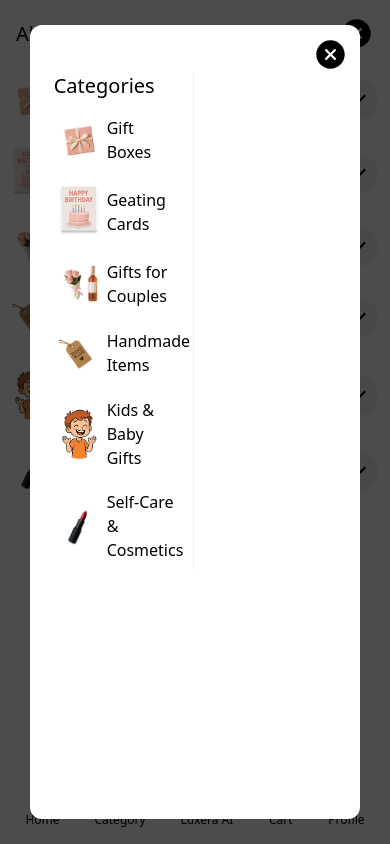
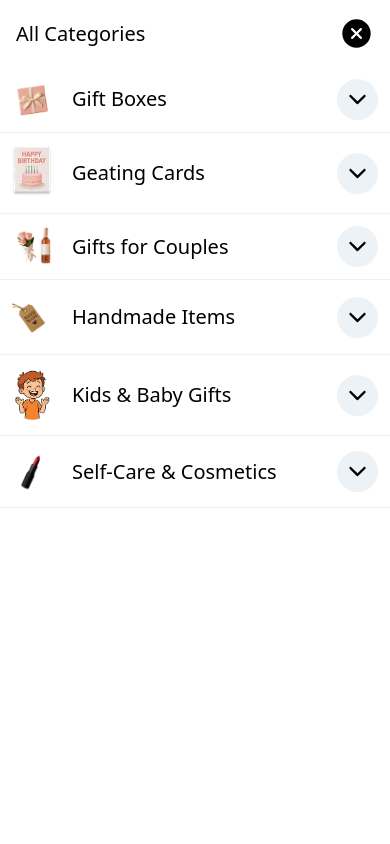
Before and after one commit to GeoLine02/luxera, a Next.js app: page /1 in a window 390 px wide. Both pictures are taken after a click on the element "Category". Shown: the top 844 px of the page. Built offline with nearby package versions, Linux system fonts and the light colour scheme; a web font is replaced by a local one.

Commit message:
hotfix: paddings and margins

```diff
--- a/app/[locale]/(home)/components/categories/CategoriesModal.tsx
+++ b/app/[locale]/(home)/components/categories/CategoriesModal.tsx
@@ -12,6 +12,7 @@ import { useState } from "react";
 import { CategoryType, SubCategoryType } from "@/app/types/categories";
 import MobileCategoriesModal from "./MobileCategoriesModal";
 import classNames from "classnames";
+import DesktopCategoriesModal from "./DesktopCategoriesModal";
 
 const CategoriesModal = () => {
   const dispatch = useDispatch<AppDispatch>();
@@ -34,15 +35,16 @@ const CategoriesModal = () => {
     useSelector((state: RootState) => state.categoriesReducer);
 
   const mobileCategoriesStyles = classNames(
-    "fixed left-0 w-full z-50 transition-all duration-300 ease-in-out", // fixed positioning
+    "fixed left-0 w-full z-50 transition-all duration-300 ease-in-out",
     {
-      "top-full opacity-0 pointer-events-none": !isCategoriesModalOpen, // off-screen (hidden)
-      "top-0 opacity-100 pointer-events-auto": isCategoriesModalOpen, // visible
+      "top-full opacity-0 pointer-events-none": !isCategoriesModalOpen,
+      "top-0 opacity-100 pointer-events-auto": isCategoriesModalOpen,
     }
   );
 
   return (
-    <div className={`xs:hidden ${mobileCategoriesStyles}`}>
+    <>
+      <div className={`md:hidden ${mobileCategoriesStyles}`}>
         <MobileCategoriesModal
           categories={categories}
           handleChooseCatogery={handleChooseCatogery}
@@ -52,6 +54,17 @@ const CategoriesModal = () => {
           selectedSubCategory={selectedSubCategory}
         />
       </div>
+      <div className={`hidden md:block ${mobileCategoriesStyles}`}>
+        <DesktopCategoriesModal
+          handleChooseCatogery={handleChooseCatogery}
+          categories={categories}
+          handleChooseSubCategory={handleChooseSubCategory}
+          selectedSubCategory={selectedSubCategory}
+          handleCloseModal={handleCloseModal}
+          selectedCategory={selectedCategory}
+        />
+      </div>
+    </>
   );
 };
 
--- a/app/[locale]/(home)/components/hero/Hero.tsx
+++ b/app/[locale]/(home)/components/hero/Hero.tsx
@@ -4,8 +4,8 @@ import HeroPoster from "@/public/HeroPoster.png";
 
 const Hero = () => {
   return (
-    <div className="bg-light-pink flex flex-col items-center lg:flex-row justify-between relative">
-      <div className="ml-7 lg:ml-14 mt-16 xs:max-w-[600px] max-w-[320px] mx-auto space-y-16 pb-7">
+    <div className="bg-light-pink flex flex-col md:items-center lg:flex-row justify-between relative">
+      <div className="ml-5 lg:ml-14 mt-16 xs:max-w-[600px] max-w-[320px] md:mx-auto space-y-16 pb-7">
         <div className="space-y-6">
           <h1 className=" text-[40px] lg:text-6xl font-FRL font-medium">
             Personalized Greeting Cards & Gifts
--- a/app/[locale]/(home)/page.tsx
+++ b/app/[locale]/(home)/page.tsx
@@ -1,7 +1,6 @@
 import SearchContainer from "@/app/shared/search/SearchContainer";
 import BestSellings from "./components/BestSellings/BestSellings";
 import Categories from "./components/categories/Categories";
-import CategoriesModal from "./components/categories/CategoriesModal";
 import ProductsList from "./components/featuredProducts/ProductsList";
 import Hero from "./components/hero/Hero";
 import SellYourProducts from "./components/SellYourProducts/SellYourProducts";
@@ -16,10 +15,8 @@ export default function Home() {
         <SearchContainer />
       </div>
 
-      <div>
-        <Categories />
-        <CategoriesModal />
-      </div>
+      <Categories />
+
       <div className="mt-[50px]">
         <Hero />
       </div>
--- a/app/[locale]/(shopOwner)/shop/register/page.tsx
+++ b/app/[locale]/(shopOwner)/shop/register/page.tsx
@@ -7,7 +7,7 @@ const ShopRegister = () => {
       <div className="hidden bg-light-pink h-screen justify-center items-center w-1/2 md:flex">
         <Image src={CreateShopImage} alt="" />
       </div>
-      <div className="flex h-screen md:justify-center p-4 md:items-center md:w-1/2">
+      <div className="flex h-screen w-full justify-center p-4 md:items-center md:w-1/2">
         <RegisterForm />
       </div>
     </div>
--- a/app/[locale]/layout.tsx
+++ b/app/[locale]/layout.tsx
@@ -8,6 +8,7 @@ import Footer from "../shared/Footer/Footer";
 import ReduxProvider from "../providers/ReduxProvider";
 import MobileTabs from "../shared/mobileTabs/MobileTabs";
 import SideMenu from "../shared/header/SideMenu";
+import CategoriesModal from "./(home)/components/categories/CategoriesModal";
 
 export const metadata: Metadata = {
   title: "Create Next App",
@@ -45,6 +46,7 @@ export default async function RootLayout({
             <main>{children}</main>
             <MobileTabs />
             <Footer />
+            <CategoriesModal />
           </NextIntlClientProvider>
         </ReduxProvider>
       </body>
--- a/app/[locale]/products/page.tsx
+++ b/app/[locale]/products/page.tsx
@@ -3,7 +3,6 @@ import BestSellerProducts from "./components/BestSellerProducts";
 import AllProducts from "./components/AllProducts";
 import ProductFilter from "./components/productFilter/ProductFilter";
 import Categories from "../(home)/components/categories/Categories";
-import CategoriesModal from "../(home)/components/categories/CategoriesModal";
 import SearchContainer from "@/app/shared/search/SearchContainer";
 
 const Products = () => {
@@ -13,14 +12,12 @@ const Products = () => {
         <SearchContainer />
       </div>
 
-      <div>
-        <Categories />
-        <CategoriesModal />
-      </div>
+      <Categories />
+
       <div className="mt-12">
         <ProductFilter />
       </div>
-      <div className="mt-[50px]  px-5">
+      <div className="mt-[50px] px-5">
         <RecommendedProducts />
       </div>
       <div className="mt-[50px] px-5">
--- a/app/shared/header/Header.tsx
+++ b/app/shared/header/Header.tsx
@@ -7,21 +7,12 @@ import { IoCartOutline } from "react-icons/io5";
 
 import Button from "../../ui/Button";
 import { FaBars } from "react-icons/fa6";
-import { useDispatch, useSelector } from "react-redux";
-import { AppDispatch, RootState } from "../../store/store";
+import { useDispatch } from "react-redux";
+import { AppDispatch } from "../../store/store";
 import { openMenu } from "../../store/features/sideMenuSlice";
 import SearchContainer from "../search/SearchContainer";
 import Navigation from "./Navigation";
 import Link from "next/link";
-import DesktopCategoriesModal from "@/app/[locale]/(home)/components/categories/DesktopCategoriesModal";
-import {
-  chooseSelectedCategory,
-  chooseSelectedSubCategory,
-  closeCategoriesModal,
-} from "@/app/store/features/categoriesSlice";
-import { allCategoriesData } from "@/data/categories";
-import { CategoryType, SubCategoryType } from "@/app/types/categories";
-import { useState } from "react";
 
 const Header = () => {
   const pathName = usePathname();
@@ -32,23 +23,6 @@ const Header = () => {
   const handleOpenMenu = () => {
     dispatch(openMenu());
   };
-
-  const handleCloseModal = () => {
-    dispatch(closeCategoriesModal());
-  };
-
-  const [categories] = useState(allCategoriesData);
-
-  const handleChooseCatogery = (category: CategoryType) => {
-    dispatch(chooseSelectedCategory(category));
-  };
-
-  const handleChooseSubCategory = (subCategory: SubCategoryType) => {
-    dispatch(chooseSelectedSubCategory(subCategory.label));
-  };
-
-  const { selectedCategory, selectedSubCategory, isCategoriesModalOpen } =
-    useSelector((state: RootState) => state.categoriesReducer);
 
   if (
     pathName.includes("/signup") ||
@@ -71,7 +45,7 @@ const Header = () => {
           <SearchContainer />
         </div>
 
-        <div className="flex items-center gap-6">
+        <div className="flex items-center md:gap-6">
           <Button
             rounded="full"
             title="Luxera AI"
@@ -102,16 +76,6 @@ const Header = () => {
       </header>
 
       <Navigation />
-      {isCategoriesModalOpen && (
-        <DesktopCategoriesModal
-          handleChooseCatogery={handleChooseCatogery}
-          categories={categories}
-          handleChooseSubCategory={handleChooseSubCategory}
-          selectedSubCategory={selectedSubCategory}
-          handleCloseModal={handleCloseModal}
-          selectedCategory={selectedCategory}
-        />
-      )}
     </>
   );
 };
--- a/app/shared/mobileTabs/MobileTabs.tsx
+++ b/app/shared/mobileTabs/MobileTabs.tsx
@@ -23,7 +23,7 @@ const MobileTabs = () => {
     return null;
 
   return (
-    <div className="bg-white p-4 flex justify-around items-center gap-4 fixed bottom-0 left-0 z-50 w-full xs:hidden">
+    <div className="bg-white p-4 flex justify-around items-center gap-4 fixed bottom-0 left-0 z-50 w-full md:hidden">
       <Link href={"/"} className="flex flex-col items-center">
         <GoHome size={25} />
         <h1 className="text-xs">Home</h1>
--- a/app/ui/Modal.tsx
+++ b/app/ui/Modal.tsx
@@ -8,7 +8,7 @@ interface ModalProps {
 const Modal = ({ children, className }: ModalProps) => {
   return (
     <div
-      className={`${className} flex items-center fixed left-0 top-0 justify-center h-screen w-screen z-[999999] bg-black/70`}
+      className={`${className} flex items-center fixed left-0 top-0 justify-center h-screen w-full z-[999999] bg-black/70`}
     >
       {children}
     </div>
```
Lines whose indentation alone changed are shown as unchanged.
